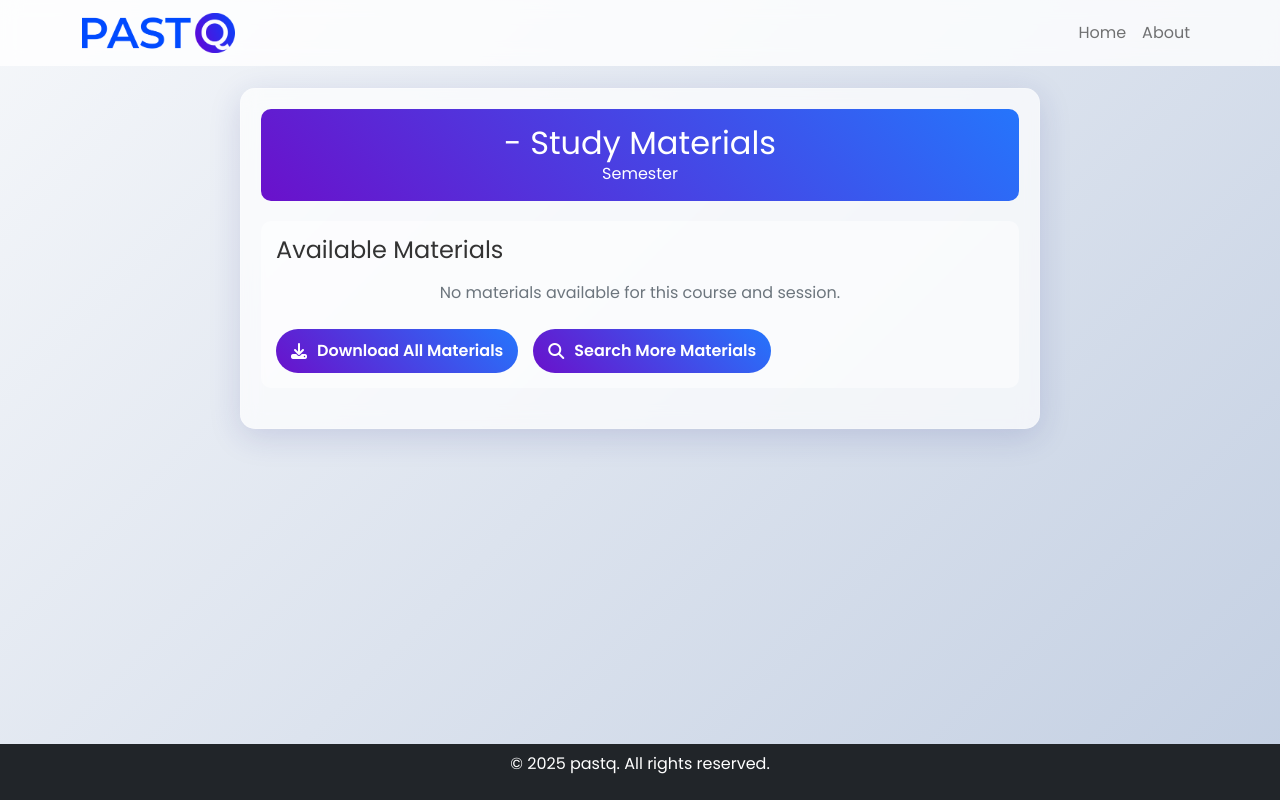
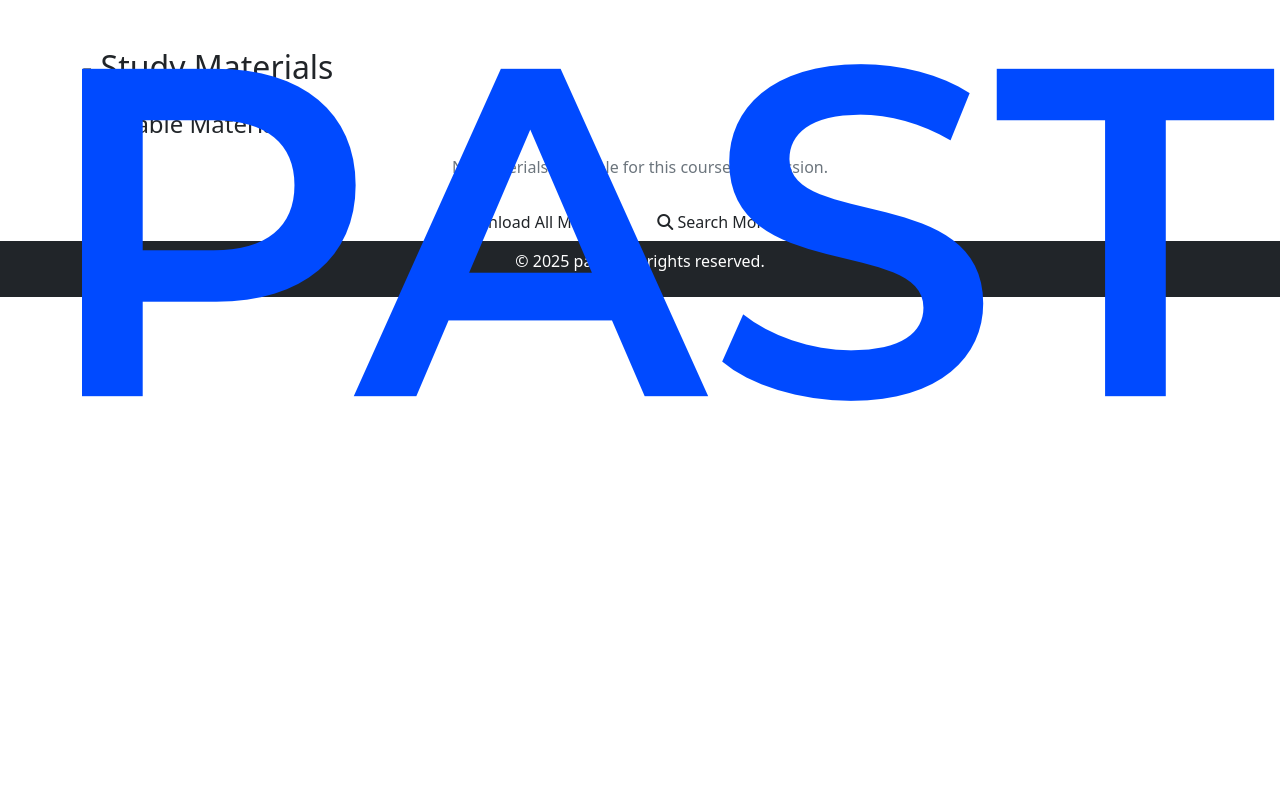
Before and after one commit to openaixander/past_q, a Django app: template faculty/templates/faculty/download_study_materials.html in a window 1280 px wide. Run offline with Django 4.2, Linux system fonts and the light colour scheme; the template is opened without the code that fills it, so the values that code supplies are empty; some libraries are stand-ins or nearby versions.

Commit message:
Update download_study_materials.html

```diff
--- a/faculty/templates/faculty/download_study_materials.html
+++ b/faculty/templates/faculty/download_study_materials.html
@@ -3,145 +3,6 @@
 {% block title %}
 Download Study Materials - {{ material.course.name }}
 {% endblock title %}
-
-{% block css %}
-    body {
-        font-family: 'Poppins', sans-serif;
-        background: linear-gradient(135deg, #f5f7fa 0%, #c3cfe2 100%);
-        min-height: 100vh;
-        display: flex;
-        flex-direction: column;
-    }
-    .navbar {
-        background: rgba(255, 255, 255, 0.8);
-        backdrop-filter: blur(10px);
-    }
-    .navbar-brand img {
-        height: 40px;
-        margin-right: 10px;
-    }
-    .main-content {
-        flex-grow: 1;
-        padding: 40px 15px;  /* Reduced padding for mobile */
-    }
-    .materials-container {
-        background: rgba(255, 255, 255, 0.7);
-        backdrop-filter: blur(10px);
-        border-radius: 15px;
-        padding: 20px;  /* Reduced padding */
-        box-shadow: 0 8px 32px rgba(31, 38, 135, 0.15);
-        border: 1px solid rgba(255, 255, 255, 0.18);
-        color: #333;
-        width: 100%;  /* Full width on mobile */
-        max-width: 800px;
-        margin: 0 auto;
-        animation: float 4s ease-in-out infinite;
-    }
-    .materials-header {
-        background: linear-gradient(45deg, #6a11cb 0%, #2575fc 100%);
-        color: white;
-        padding: 15px;
-        border-radius: 10px;
-        margin-bottom: 20px;
-        text-align: center;
-    }
-    .materials-list {
-        background: rgba(255, 255, 255, 0.5);
-        border-radius: 10px;
-        padding: 15px;  /* Reduced padding */
-        margin-bottom: 20px;
-    }
-    .material-item {
-        display: flex;
-        flex-direction: column;  /* Stack on mobile */
-        justify-content: space-between;
-        align-items: flex-start;  /* Align left */
-        padding: 15px;
-        border-bottom: 1px solid rgba(0, 0, 0, 0.1);
-        transition: background-color 0.3s ease;
-    }
-    .material-item:last-child {
-        border-bottom: none;
-    }
-    .material-details {
-        display: flex;
-        flex-direction: column;
-        width: 100%;
-        margin-bottom: 10px;
-    }
-    .material-info {
-        display: flex;
-        flex-wrap: wrap;
-        align-items: center;
-        gap: 10px;
-        width: 100%;
-        justify-content: space-between;
-    }
-    .file-badge {
-        background-color: rgba(41, 128, 185, 0.1);
-        color: #2980b9;
-        padding: 3px 8px;
-        border-radius: 15px;
-        font-size: 0.7em;
-    }
-    .file-info {
-        display: flex;
-        align-items: center;
-        gap: 10px;
-    }
-    .file-name {
-        max-width: 150px;
-        white-space: nowrap;
-        overflow: hidden;
-        text-overflow: ellipsis;
-    }
-    .btn-custom {
-        background: linear-gradient(45deg, #6a11cb 0%, #2575fc 100%);
-        border: none;
-        color: white;
-        padding: 10px 15px;  /* Reduced padding */
-        border-radius: 50px;
-        transition: all 0.3s ease;
-        font-weight: 600;
-        display: inline-flex;
-        align-items: center;
-        gap: 10px;
-        width: 100%;  /* Full width on mobile */
-        justify-content: center;
-        margin-top: 10px;  /* Added margin */
-    }
-    .download-buttons {
-        display: flex;
-        flex-direction: column;  /* Stack buttons vertically on mobile */
-        gap: 15px;  /* Space between buttons */
-    }
-    .cover-image {
-        max-width: 200px;
-        max-height: 200px;
-        object-fit: cover;
-        border-radius: 10px;
-        margin-bottom: 20px;
-        width: 100%;  /* Responsive image */
-    }
-
-    @media (min-width: 768px) {
-        .material-item {
-            flex-direction: row;
-            align-items: center;
-        }
-        .material-details {
-            width: auto;
-            margin-bottom: 0;
-        }
-        .btn-custom {
-            width: auto;
-            margin-top: 0;
-        }
-        .download-buttons {
-            flex-direction: row;
-        }
-    }
-{% endblock css %}
 
 {% block content %}
 <div class="main-content">
@@ -160,18 +21,12 @@ Download Study Materials - {{ material.course.name }}
                     <div class="material-details">
                         <div class="material-info">
                             <small class="text-muted mr-2">
-                                {# Safe file size fallback #}
-                                {% if study_material.files %}
-                                    {{ study_material.files.size|filesizeformat }}
-                                {% else %}
-                                    File size unavailable
-                                {% endif %}
+                                {{ study_material.formatted_size|default:"Size unavailable" }}
                             </small>
                             <small class="text-muted file-name">
-                                {# Safe filename display #}
-                                {{ study_material.title|truncatechars:20 }}
-                                {% if study_material.files %}
-                                    .{{ study_material.files.format }}
+                                {{ study_material.title }}
+                                {% if study_material.format %}
+                                    .{{ study_material.format }}
                                 {% endif %}
                             </small>
                         </div>
@@ -199,42 +54,20 @@ Download Study Materials - {{ material.course.name }}
     </div>
 </div>
 
-<script src="https://cdn.jsdelivr.net/npm/bootstrap@5.1.3/dist/js/bootstrap.bundle.min.js"></script>
 <script>
 document.addEventListener('DOMContentLoaded', function() {
     // Single file download
     document.querySelectorAll('.download-btn').forEach(button => {
         button.addEventListener('click', function(e) {
-            e.preventDefault();
-            const url = this.href;
             const originalText = this.innerHTML;
-
             this.innerHTML = '<i class="fas fa-spinner fa-spin"></i> Downloading...';
             this.disabled = true;
 
-            fetch(url)
-                .then(response => {
-                    if (!response.ok) throw new Error('Download failed');
-                    return response.blob();
-                })
-                .then(blob => {
-                    const url = window.URL.createObjectURL(blob);
-                    const a = document.createElement('a');
-                    a.style.display = 'none';
-                    a.href = url;
-                    a.download = '';  // Let the server decide filename
-                    document.body.appendChild(a);
-                    a.click();
-                    window.URL.revokeObjectURL(url);
-                })
-                .catch(error => {
-                    console.error('Download error:', error);
-                    alert('Download failed. Please try again.');
-                })
-                .finally(() => {
-                    this.innerHTML = originalText;
-                    this.disabled = false;
-                });
+            // Remove preventDefault() to allow normal download
+            setTimeout(() => {
+                this.innerHTML = originalText;
+                this.disabled = false;
+            }, 2000);
         });
     });
 
@@ -242,36 +75,15 @@ document.addEventListener('DOMContentLoaded', function() {
     const downloadAllBtn = document.querySelector('.download-all-btn');
     if (downloadAllBtn) {
         downloadAllBtn.addEventListener('click', function(e) {
-            e.preventDefault();
-            const url = this.href;
             const originalText = this.innerHTML;
-
             this.innerHTML = '<i class="fas fa-spinner fa-spin"></i> Preparing Download...';
             this.disabled = true;
 
-            fetch(url)
-                .then(response => {
-                    if (!response.ok) throw new Error('Download failed');
-                    return response.blob();
-                })
-                .then(blob => {
-                    const url = window.URL.createObjectURL(blob);
-                    const a = document.createElement('a');
-                    a.style.display = 'none';
-                    a.href = url;
-                    a.download = '';  // Let the server decide filename
-                    document.body.appendChild(a);
-                    a.click();
-                    window.URL.revokeObjectURL(url);
-                })
-                .catch(error => {
-                    console.error('Download error:', error);
-                    alert('Download failed. Please try again.');
-                })
-                .finally(() => {
-                    this.innerHTML = originalText;
-                    this.disabled = false;
-                });
+            // Remove preventDefault() to allow normal download
+            setTimeout(() => {
+                this.innerHTML = originalText;
+                this.disabled = false;
+            }, 2000);
         });
     }
 });
```
